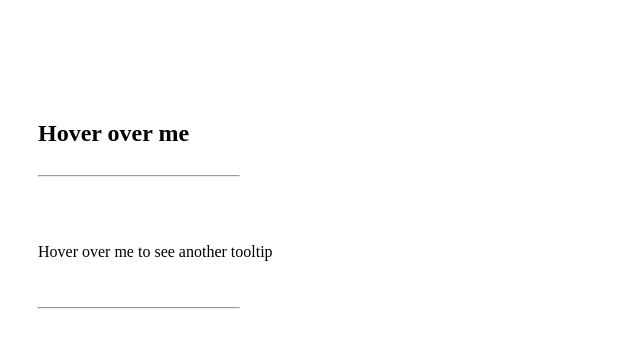
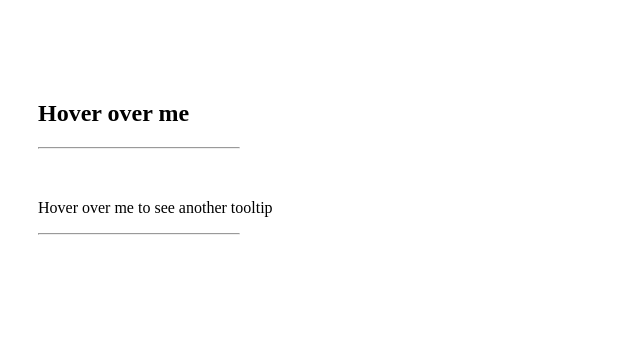
Before and after one commit to acciojob/react-composition-3-accio-rajitha, a React app: page / in a window 1280 px wide. Shown: the top 348 px of the page, without its empty margins (0-640 px from the left). Built offline with nearby package versions, Linux system fonts and the light colour scheme.

Commit message:
code added1

```diff
--- a/src/components/App.js
+++ b/src/components/App.js
@@ -8,31 +8,11 @@ const App = () => {
       <Tooltip text="This is a tooltip">
         <h2>Hover over me</h2>
       </Tooltip>
-      <hr style={{ marginBottom: '50px' }} className="tooltip-divider" />
+      <hr style={{marginBottom: "50px"}} className="tooltip-divider" />
       <Tooltip text="This is another tooltip">
         <p>Hover over me to see another tooltip</p>
       </Tooltip>
-      <hr style={{ marginTop: '30px' }} className="tooltip-divider" />
-    </div>
-  );
-};
-
-export default App;
-/*
-import React from 'react';
-import Tooltip from './Tooltip';
-
-const App = () => {
-  return (
-    <div className="App">
-      <Tooltip text="This is a tooltip">
-        <h2 className="tooltip">Hover over me</h2>
-      </Tooltip>
-      <hr style={{ marginBottom: '50px' }} className="tooltip-divider" />
-      <Tooltip text="This is another tooltip">
-        <p className="tooltip">Hover over me to see another tooltip</p>
-      </Tooltip>
-      <hr style={{ marginTop: '30px' }} className="tooltip-divider" />
+      <hr style={{marginBottom: "50px"}} className="tooltip-divider" />
     </div>
   );
 };
--- a/src/components/Tooltip.js
+++ b/src/components/Tooltip.js
@@ -4,19 +4,24 @@ import React, { useState } from 'react';
 import '../styles/Tooltip.css';
 
 const Tooltip = ({ text, children }) => {
-  const [isTooltipVisible, setIsTooltipVisible] = useState(false);
+  const [isVisible, setIsVisible] = useState(false);
 
-  const handleMouseEnter = () => setIsTooltipVisible(true);
-  const handleMouseLeave = () => setIsTooltipVisible(false);
+  const showTooltip = () => setIsVisible(true);
+  const hideTooltip = () => setIsVisible(false);
 
   return (
     <div
       className="tooltip"
-      onMouseEnter={handleMouseEnter}
-      onMouseLeave={handleMouseLeave}
+      onMouseEnter={showTooltip}
+      onMouseLeave={hideTooltip}
+      data-testid="tooltip-container"
     >
-      <div className="tooltip-content">{children}</div>
-      {isTooltipVisible && <div className="tooltiptext">{text}</div>}
+      {children}
+      {isVisible && (
+        <div className="tooltiptext" data-testid="tooltip-text">
+          {text}
+        </div>
+      )}
     </div>
   );
 };
--- a/src/styles/Tooltip.css
+++ b/src/styles/Tooltip.css
@@ -1,82 +1,5 @@
-.tooltip {
-  position: relative;
-  display: inline-block;
-}
 
-.tooltiptext {
-  visibility: hidden;
-  width: 120px;
-  background-color: red;
-  color: white;
-  text-align: center;
-  border-radius: 6px;
-  padding: 5px;
-  position: absolute;
-  z-index: 1;
-  bottom: 125%;
-  left: 50%;
-  transform: translateX(-50%);
-  opacity: 0;
-  transition: opacity 0.3s ease-in-out;
-}
 
-.tooltip:hover .tooltiptext {
-  visibility: visible;
-  opacity: 1;
-}
-
-.tooltip-divider {
-  width: 200px;
-  margin-left: 0;
-  margin-bottom: 30px;
-}
-
-.App {
-  margin-top: 100px;
-  width: 300px;
-  margin-left: 30px;
-}
-/*
-.tooltip-wrapper {
-  position: relative;
-  display: inline-block;
-}
-
-.tooltiptext {
-  visibility: hidden;
-  width: 120px;
-  background-color: red;
-  color: white;
-  text-align: center;
-  border-radius: 6px;
-  padding: 5px;
-  position: absolute;
-  z-index: 1;
-  bottom: 125%;
-  left: 50%;
-  transform: translateX(-50%);
-}
-.tooltiptext {
-  visibility: hidden;
-
-}
-.tooltip-wrapper:hover .tooltiptext {
-  visibility: visible;
-}
-
-.tooltip-divider {
-  width: 200px;
-  margin-left: 0;
-  margin-bottom: 30px;
-}
-
-.App {
-  margin-top: 100px;
-  width: 300px;
-  margin-left: 30px;
-}
-
-/*
 .tooltip {
     position: relative;
     display: block;
@@ -111,4 +34,4 @@
     margin-top: 100px;
     width: 300px;
     margin-left: 30px;
-  }*/
+  }
```
